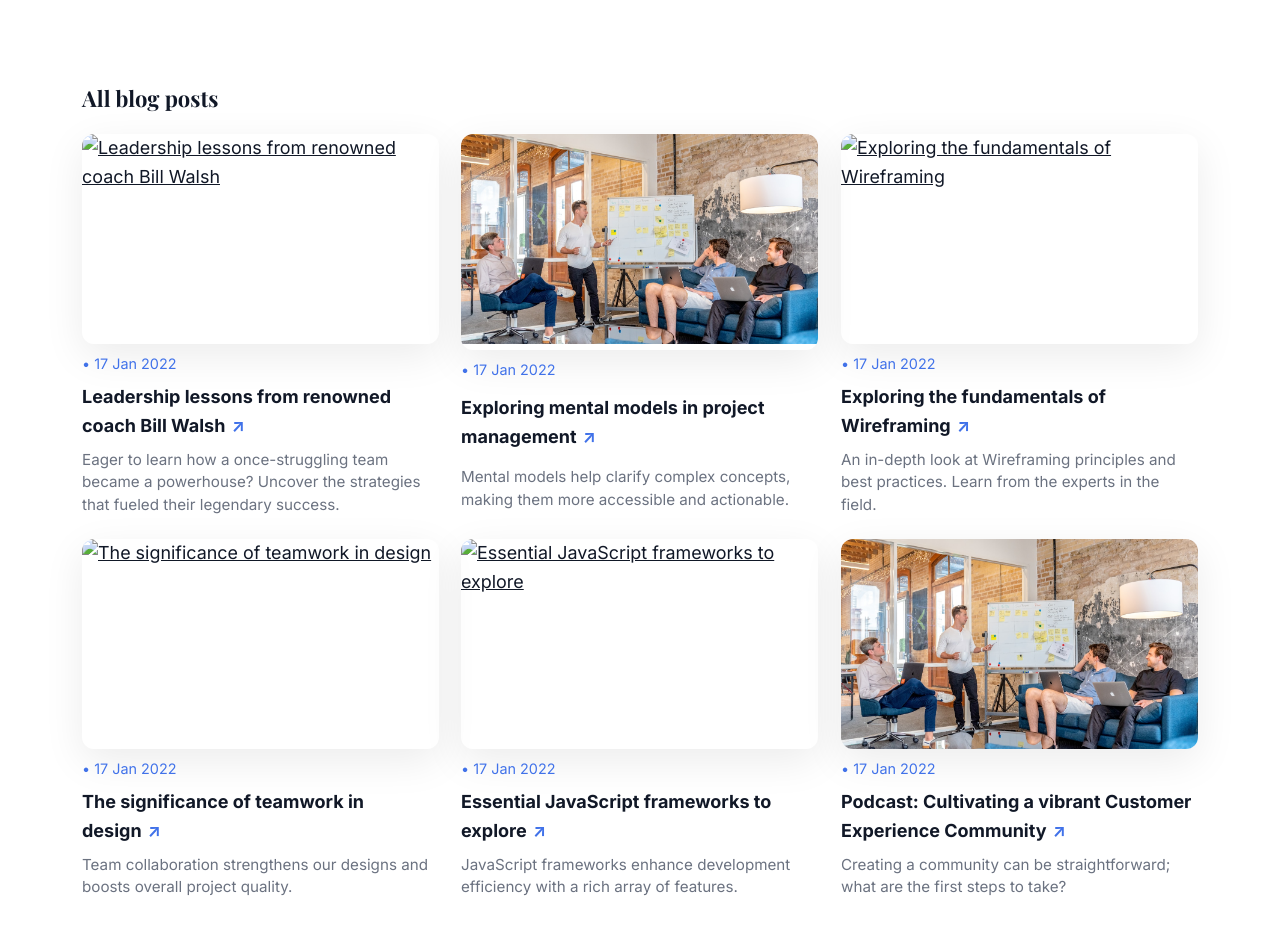
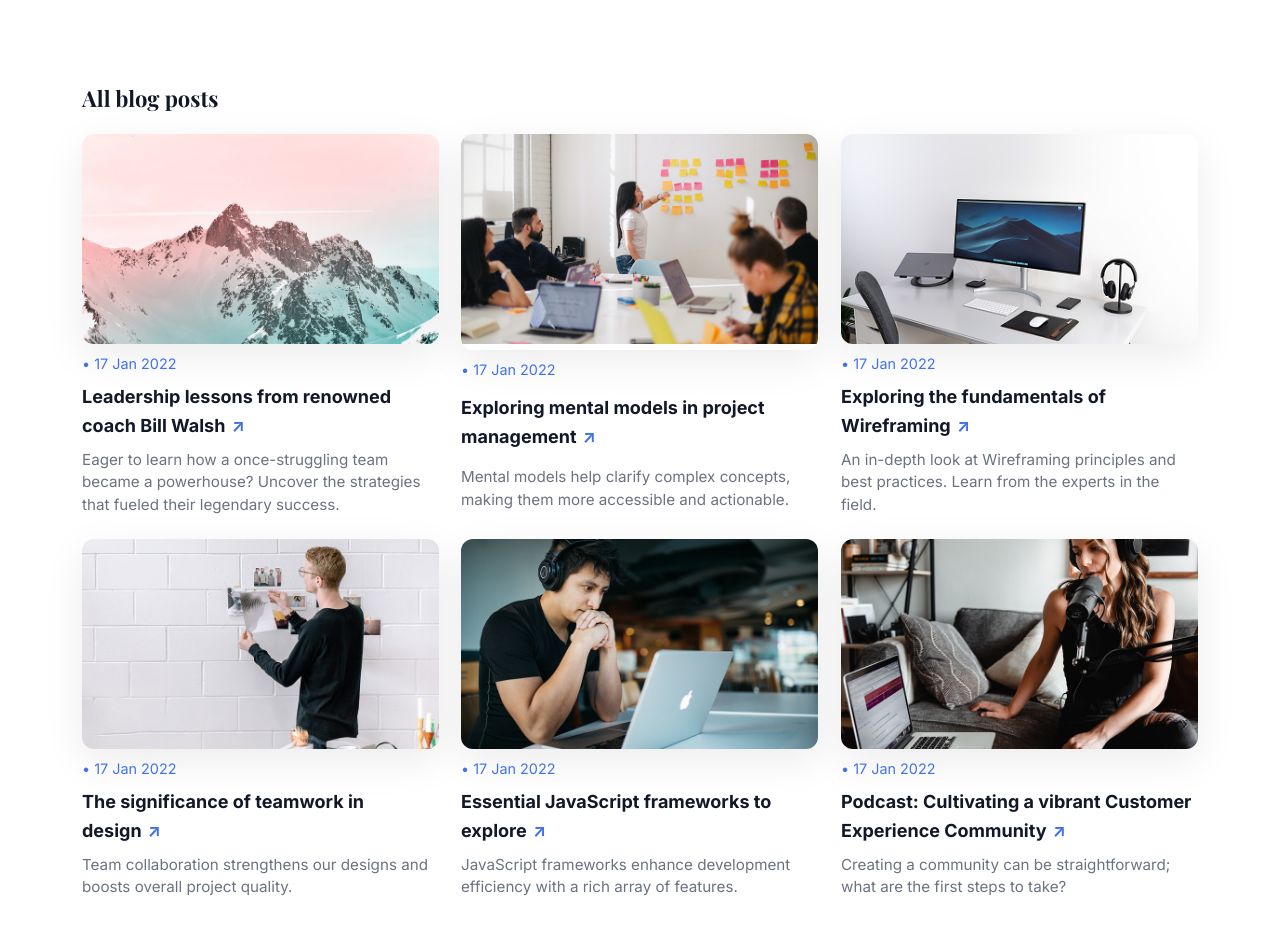
Before and after one commit to J0ak0/BETANCORT, a plain HTML site: page blog.html in a window 1280 px wide. Shown: the part 420-1353 px from the top of the page. Drawn offline with nearby package versions, Linux system fonts and the light colour scheme; a web font is replaced by a local one.

Commit message:
[upd] Se coloca todo antes del resposive

```diff
--- a/blog.html
+++ b/blog.html
@@ -57,7 +57,7 @@
           <!-- Post 1 -->
           <article class="post">
             <a class="post__thumb" href="#">
-              <img src="assets/img/hero.jpg" alt="Leadership lessons from renowned coach Bill Walsh">
+              <img src="assets/img/hero.png" alt="Leadership lessons from renowned coach Bill Walsh">
             </a>
             <div class="post__meta">• 17 Jan 2022</div>
             <h3 class="post__title"><a href="#">Leadership lessons from renowned coach Bill Walsh</a></h3>
@@ -66,7 +66,7 @@
 
           <!-- Post 2 -->
           <article class="post">
-            <a class="post__thumb" href="#"><img src="assets/img/partners.jpg" alt="Exploring mental models in project management"></a>
+            <a class="post__thumb" href="#"><img src="assets/img/partners.png" alt="Exploring mental models in project management"></a>
             <div class="post__meta">• 17 Jan 2022</div>
             <h3 class="post__title"><a href="#">Exploring mental models in project management</a></h3>
             <p class="post__excerpt">Mental models help clarify complex concepts, making them more accessible and actionable.</p>
@@ -74,7 +74,7 @@
 
           <!-- Post 3 -->
           <article class="post">
-            <a class="post__thumb" href="#"><img src="assets/img/tech.jpg" alt="Exploring the fundamentals of Wireframing"></a>
+            <a class="post__thumb" href="#"><img src="assets/img/techi.png" alt="Exploring the fundamentals of Wireframing"></a>
             <div class="post__meta">• 17 Jan 2022</div>
             <h3 class="post__title"><a href="#">Exploring the fundamentals of Wireframing</a></h3>
             <p class="post__excerpt">An in-depth look at Wireframing principles and best practices. Learn from the experts in the field.</p>
@@ -82,7 +82,7 @@
 
           <!-- Post 4 -->
           <article class="post">
-            <a class="post__thumb" href="#"><img src="assets/img/research.jpg" alt="The significance of teamwork in design"></a>
+            <a class="post__thumb" href="#"><img src="assets/img/researchi.png" alt="The significance of teamwork in design"></a>
             <div class="post__meta">• 17 Jan 2022</div>
             <h3 class="post__title"><a href="#">The significance of teamwork in design</a></h3>
             <p class="post__excerpt">Team collaboration strengthens our designs and boosts overall project quality.</p>
@@ -90,7 +90,7 @@
 
           <!-- Post 5 -->
           <article class="post">
-            <a class="post__thumb" href="#"><img src="assets/img/smb.jpg" alt="Essential JavaScript frameworks to explore"></a>
+            <a class="post__thumb" href="#"><img src="assets/img/smbi.png" alt="Essential JavaScript frameworks to explore"></a>
             <div class="post__meta">• 17 Jan 2022</div>
             <h3 class="post__title"><a href="#">Essential JavaScript frameworks to explore</a></h3>
             <p class="post__excerpt">JavaScript frameworks enhance development efficiency with a rich array of features.</p>
@@ -98,7 +98,7 @@
 
           <!-- Post 6 -->
           <article class="post">
-            <a class="post__thumb" href="#"><img src="assets/img/partners.jpg" alt="Podcast: Cultivating a vibrant Customer Experience Community"></a>
+            <a class="post__thumb" href="#"><img src="assets/img/auri.png" alt="Podcast: Cultivating a vibrant Customer Experience Community"></a>
             <div class="post__meta">• 17 Jan 2022</div>
             <h3 class="post__title"><a href="#">Podcast: Cultivating a vibrant Customer Experience Community</a></h3>
             <p class="post__excerpt">Creating a community can be straightforward; what are the first steps to take?</p>
@@ -107,7 +107,7 @@
 
         <!-- Paginación -->
         <nav class="pager" aria-label="Pagination">
-          <a class="pager__prev" href="#" aria-label="Previous">← Previous</a>
+          <a class="pager__prev" href="" aria-label="Previous">← Previous</a>
           <ol class="pager__nums">
             <li><a class="is-current" href="#">1</a></li>
             <li><a href="#">2</a></li>
--- a/style/styles.css
+++ b/style/styles.css
@@ -88,7 +88,7 @@ a{color:inherit}
   position:absolute;
   /* que suba por debajo del header */
   inset: calc(-1 * var(--header-h)) 0 0 0;
-  background-image: url("assets/img/bg-hero-pattern.png");
+  background-image: url("../assets/img/bg-hero-pattern.png");
   background-repeat: no-repeat;
   background-position: center top;
   /* OPCIÓN A: llenar de lado a lado, aunque recorte un poco abajo */
@@ -328,7 +328,7 @@ a{color:inherit}
   top: 0.25em;                     /* centra verticalmente con el texto */
   width: 20px;
   height: 20px;
-  background: url("assets/img/check-circle.png") no-repeat center / contain;
+  background: url("../assets/img/check-circle.png") no-repeat center / contain;
   pointer-events: none;
 }
 
```
Also changed, not shown: index.html (+1 -1 lines), assets/img/auri.png (renamed from assets/img/Image (5).png), assets/img/hero.png (renamed from assets/img/Image.png), assets/img/partners.png (renamed from assets/img/Image (1).png), assets/img/researchi.png (renamed from assets/img/Image (3).png), assets/img/smbi.png (renamed from assets/img/Image (4).png), assets/img/techi.png (renamed from assets/img/Image (2).png).
